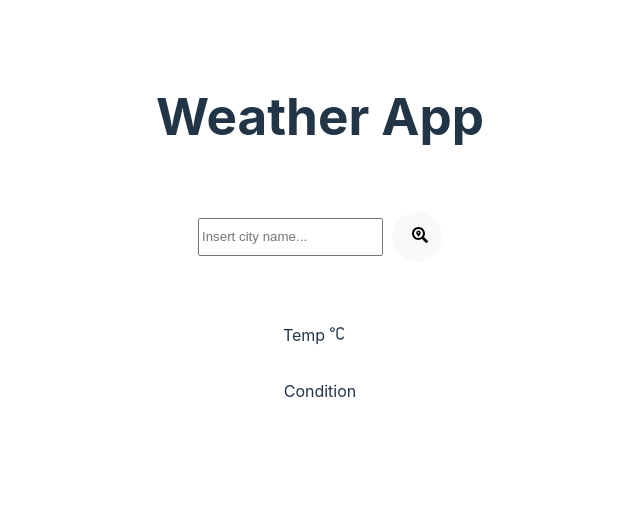
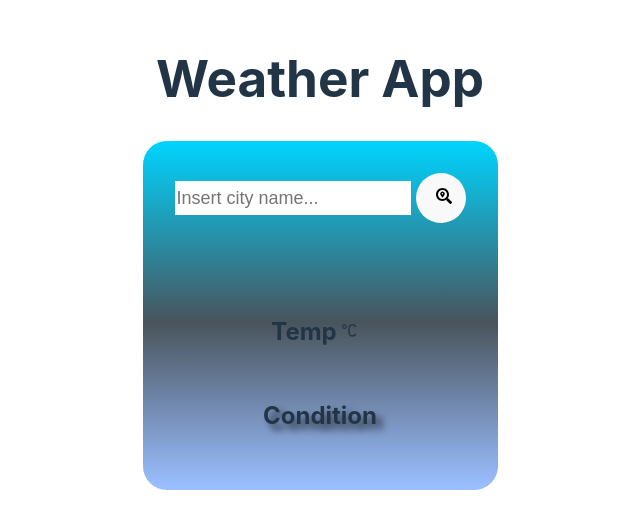
Before and after one commit to s-zankalony/weather-app-v2, a React (Vite) app: page / in a window 1280 px wide. Shown: the part 147-676 px from the top of the page, without its empty margins (320-960 px from the left). Built offline with nearby package versions, Linux system fonts and the light colour scheme.

Commit message:
update styling

```diff
--- a/src/App.css
+++ b/src/App.css
@@ -36,8 +36,17 @@
 .card {
   padding: 2em;
   border: solid 1px #fff;
-  border-radius: 5px;
+  border-radius: 25px;
   box-shadow: 0 1rem 3rem rgba(255, 255, 255, 0.25);
+  /* box-shadow: 10px 10px 45px 0px rgba(0, 0, 0, 0.75); */
+  background: rgb(154, 190, 255);
+  background: linear-gradient(
+    0deg,
+    rgba(154, 190, 255, 1) 1%,
+    rgba(33, 46, 56, 0.8211659663865546) 48%,
+    rgba(0, 212, 255, 1) 100%
+  );
+  text-shadow: 6px 6px 7px rgba(0, 0, 0, 0.66);
 }
 .unit {
   display: inline-block;
@@ -49,6 +58,9 @@
   display: flex;
   justify-content: center;
   align-items: center;
+  text-shadow: none;
+  font-size: 1.5rem;
+  font-weight: 700;
 }
 form {
   display: flex;
@@ -57,9 +69,13 @@ form {
 }
 .city {
   height: 2rem;
+  font-size: large;
+  border: none;
+  margin-right: 5px;
 }
-h4 {
+#city-title {
   text-transform: capitalize;
+  font-size: 2rem;
 }
 .search-btn {
   width: 50px;
@@ -70,3 +86,8 @@ h4 {
   align-items: center; */
   size: 100%;
 }
+.condition {
+  font-size: 1.5rem;
+  font-weight: 700;
+  text-transform: capitalize;
+}
--- a/src/components/WeatherCard.jsx
+++ b/src/components/WeatherCard.jsx
@@ -3,13 +3,14 @@ import { WiCelsius } from 'react-icons/wi';
 import { useState } from 'react';
 
 const WeatherCard = () => {
-  const [weather, setWeather] = useState([]);
+  // const [weather, setWeather] = useState([]);
   const [city, setCity] = useState('');
   const [temp, setTemp] = useState('');
   const [condition, setCondition] = useState('');
   const [icon, setIcon] = useState('');
   const [name, setName] = useState('');
   const [weatherIconSrc, setWeatherIconSRC] = useState('');
+  const weatherImage = '<img src={weatherIconSrc} />';
 
   const handleChange = (e) => {
     // e.preventDefault();
@@ -47,22 +48,23 @@ const WeatherCard = () => {
             setCondition('');
             setIcon('');
             setWeatherIconSRC('');
+            document.getElementById('city-title').style.color = 'red';
           } else {
-            setWeather(data);
-            setTemp(Math.round(data.main.temp));
-            setCondition(data.weather[0].description);
             setIcon(data.weather[0].icon);
-            setName(data.name);
             setWeatherIconSRC(
               `https://openweathermap.org/img/wn/${icon}@2x.png`
             );
+            // setWeather(data);
+            setTemp(Math.round(data.main.temp));
+            setCondition(data.weather[0].description);
+            setName(data.name);
+            document.getElementById('city-title').style.color = 'inherit';
           }
         });
     } catch (error) {
       console.log(error);
     }
   };
-  // const src = `https://openweathermap.org/img/wn/${icon}@2x.png`;
 
   return (
     <div className="card">
@@ -78,9 +80,9 @@ const WeatherCard = () => {
           <FaSearchLocation />
         </button>
       </form>
-      <h4>{name}</h4>
+      <h4 id="city-title">{name}</h4>
       <div className="weather-icon">
-        <img src={weatherIconSrc ? weatherIconSrc : ''} alt={condition} />
+        <img src={weatherIconSrc} />
       </div>
       <div>
         <div className="temp">
@@ -89,7 +91,7 @@ const WeatherCard = () => {
             <WiCelsius />
           </span>
         </div>
-        <p>{condition ? condition : 'Condition'}</p>
+        <p className="condition">{condition ? condition : 'Condition'}</p>
       </div>
     </div>
   );
```
Also changed, not shown: src/assets/WeatherIcons.jsx (deleted, +0 -20 lines).
